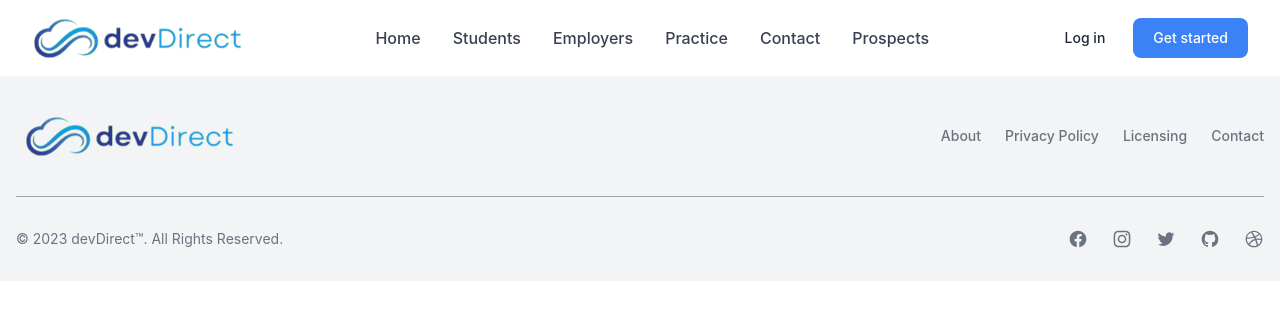
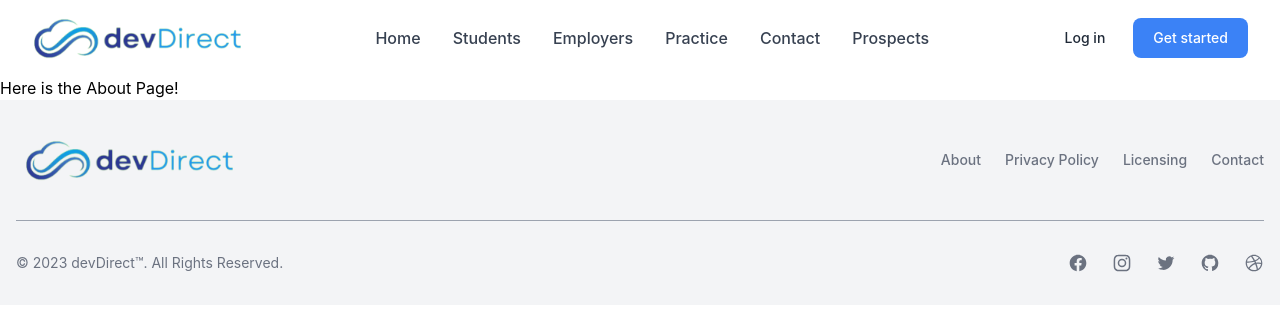
Before and after one commit to Animeet/DevDirect, a React (Create React App) app in the folder client/: page /about in a window 1280 px wide. Shown: the top 310 px of the page. Built offline with nearby package versions, Linux system fonts and the light colour scheme; no server answers.

Commit message:
created aboutjs, connected the route, and linked the baout button to open the aout.js route

```diff
--- a/client/src/App.js
+++ b/client/src/App.js
@@ -12,6 +12,7 @@ import Header from './components/Header.js';
 import Footer from './components/Footer.js';
 import Profile from './pages/Profile.js';
 import Prospect from './pages/Prospect.js';
+import About from './pages/About.js';
 
 //importing components
 // import Header from './components/Header.js';
@@ -42,6 +43,7 @@ function App() {
         <Route path="/profile/:id" element={<Profile />} />
         <Route path='/prospect' element={<Prospect />} />
         {/* <Route path="/prospect" element={user ? <Prospect setUser={setUser} user={user} /> : <Navigate to="/login" />} /> */}
+        <Route path='/about' element={<About />} />
       </Routes>
     <Footer />
     </>
--- a/client/src/components/Footer.js
+++ b/client/src/components/Footer.js
@@ -19,7 +19,7 @@ function Footer() {
                     </a>
                     <ul className="flex flex-wrap items-center mb-6 text-sm font-medium text-gray-500 sm:mb-0">
                         <li>
-                            <a href="/" className="mr-4 hover:underline md:mr-6 ">About</a>
+                            <a href="/about" className="mr-4 hover:underline md:mr-6 ">About</a>
                         </li>
                         <li>
                             <a href="#" className="mr-4 hover:underline md:mr-6">Privacy Policy</a>
--- /dev/null
+++ b/client/src/pages/About.js
@@ -0,0 +1,7 @@
+function About () {
+    return (
+        <h1>Here is the About Page!</h1>
+    )
+}
+
+export default About;
```
